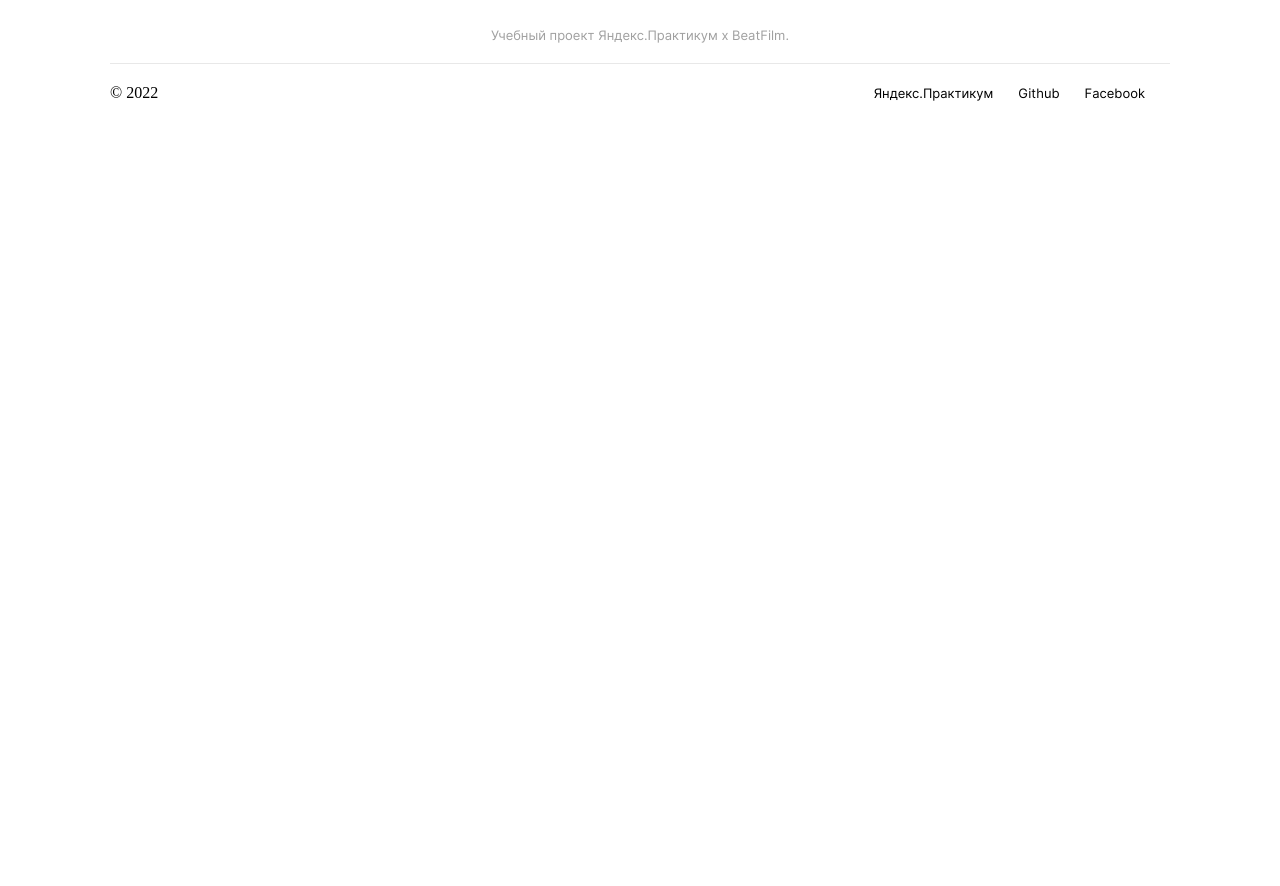
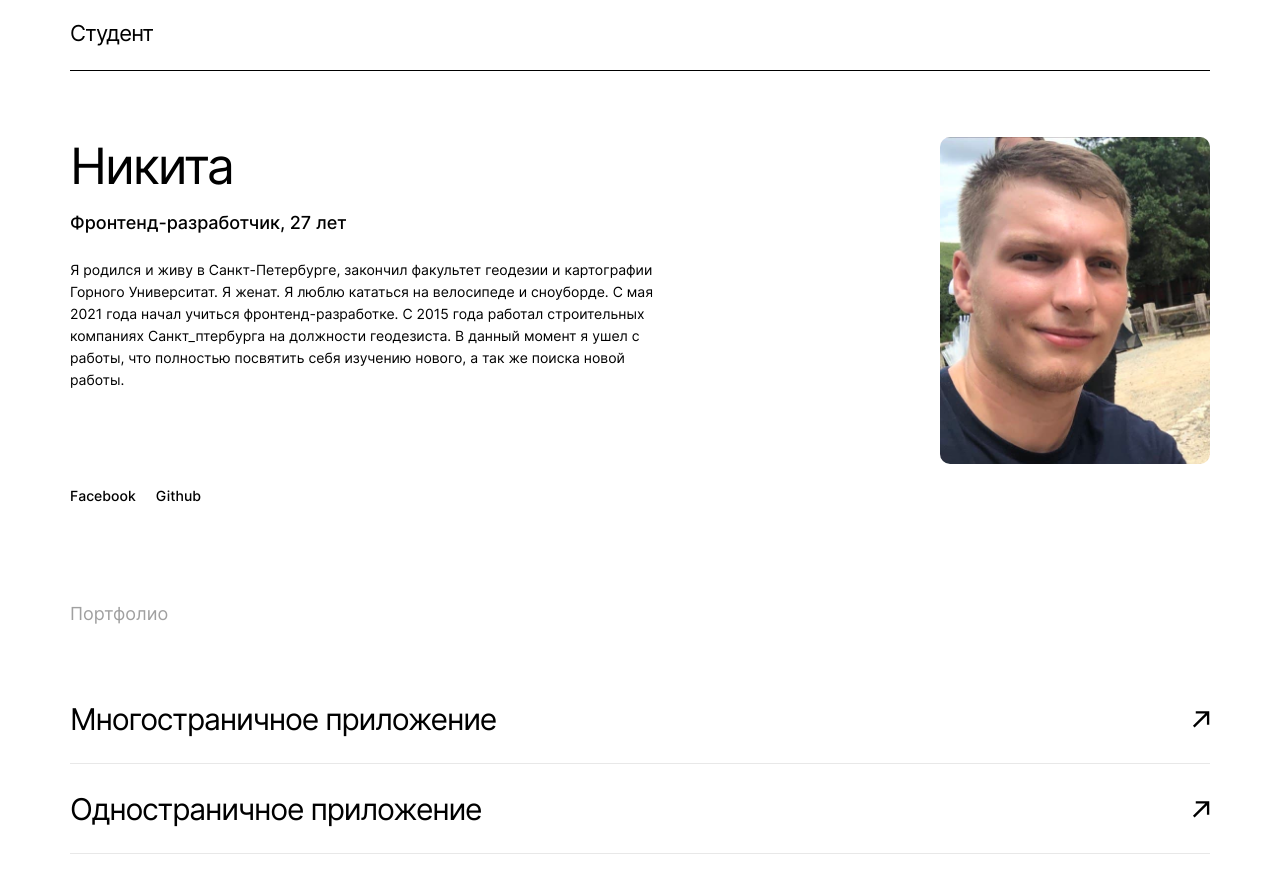
Before and after one commit to NIKIH449/movies-explorer-frontend, a React (Create React App) app: page / in a window 1280 px wide. Shown: the part 1900-2786 px from the top of the page. Before the commit the page ends 2022 px from the top, so only its background shows below. Built offline with nearby package versions, Linux system fonts and the light colour scheme.

Commit message:
feat: portfolio and  about-me sections

```diff
--- /dev/null
+++ b/src/components/AboutMe/AboutMe.css
@@ -0,0 +1,138 @@
+.about-me {
+  padding: 110px 70px 100px 70px;
+}
+
+.about-me__title {
+  font-family: Inter;
+  font-size: 22px;
+  line-height: 27px;
+  letter-spacing: -0.04em;
+  padding-bottom: 23px;
+  border-bottom: 1px solid black;
+  margin: 0;
+}
+
+.about-me__container {
+  padding-top: 66px;
+  display: flex;
+  justify-content: space-between;
+}
+.about-me__information {
+  max-width: 52.63%;
+}
+.about-me__name {
+  font-family: Inter;
+  font-size: 50px;
+  line-height: 58px;
+  letter-spacing: -0.04em;
+  margin: 0;
+  padding-bottom: 18px;
+}
+.about-me__position {
+  font-family: Inter;
+  font-weight: 500;
+  font-size: 18px;
+  line-height: 20px;
+  mix-blend-mode: normal;
+  margin: 0;
+  padding-bottom: 26px;
+}
+.about-me__bio {
+  font-family: Inter;
+  font-size: 14px;
+  line-height: 22px;
+  color: #000000;
+  mix-blend-mode: normal;
+  margin: 0;
+  padding-bottom: 96px;
+}
+.about-me__links {
+  font-family: Inter;
+  font-weight: 500;
+  font-size: 14px;
+  line-height: 17px;
+}
+.about-me__link {
+  margin: 0 20px 0 0;
+  text-decoration: none;
+  color: black;
+}
+.about-me__link:last-child {
+  margin: 0;
+}
+
+.about-me__link:hover {
+  text-decoration: underline;
+}
+
+.about-me__photo {
+  background-image: url('../../images/photo_2021-09-04_14-21-48.jpg');
+  width: 270px;
+  height: 327px;
+  background-size: cover;
+  border-radius: 10px;
+}
+
+@media screen and (max-width: 1023px) {
+  .about-me {
+    padding: 90px 50px;
+  }
+  .about-me__name {
+    font-size: 40px;
+    line-height: 40px;
+    padding-bottom: 18px;
+  }
+
+  .about-me__bio {
+    font-size: 12px;
+    line-height: 18px;
+    padding-bottom: 87px;
+  }
+  .about-me__position {
+    font-size: 12px;
+    line-height: 18px;
+    padding-bottom: 20px;
+  }
+  .about-me__photo {
+    width: 255px;
+    height: 307px;
+  }
+}
+
+@media screen and (max-width: 767px) {
+  .about-me {
+    padding: 70px 0;
+  }
+  .about-me__container {
+    flex-direction: column-reverse;
+    width: 100%;
+    margin: 0 auto;
+    align-items: center;
+  }
+  .about-me__title {
+    font-size: 18px;
+    line-height: 22px;
+    padding-bottom: 60px;
+  }
+  .about-me__name {
+    font-size: 30px;
+    line-height: 36px;
+    padding: 40px 0 20px 0;
+  }
+
+  .about-me__bio {
+    font-size: 12px;
+    line-height: 18px;
+    padding-bottom: 40px;
+  }
+  .about-me__position {
+    padding-bottom: 20px;
+  }
+  .about-me__photo {
+    width: 292px;
+    height: 352px;
+  }
+  .about-me__information {
+    max-width: 100%;
+  }
+}
--- /dev/null
+++ b/src/components/AboutMe/AboutMe.jsx
@@ -0,0 +1,43 @@
+import React from 'react';
+import './AboutMe.css';
+function AboutMe() {
+  return (
+    <section className="about-me">
+      <p className="about-me__title">Cтудент</p>
+      <div className="about-me__container">
+        <div className="about-me__information">
+          <p className="about-me__name">Никита</p>
+          <p className="about-me__position">Фронтенд-разработчик, 27 лет</p>
+          <p className="about-me__bio">
+            Я родился и живу в Cанкт-Петербурге, закончил факультет геодезии и
+            картографии Горного Университат. Я женат. Я люблю кататься на
+            велосипеде и сноуборде. С мая 2021 года начал учиться
+            фронтенд-разработке. С 2015 года работал строительных компаниях
+            Санкт_птербурга на должности геодезиста. В данный момент я ушел с
+            работы, что полностью посвятить себя изучению нового, а так же
+            поиска новой работы.
+          </p>
+          <div className="about-me__links">
+            <a
+              className="about-me__link"
+              href="https://www.facebook.com/profile.php?id=100001510245328"
+              target="_blank"
+            >
+              Facebook
+            </a>
+            <a
+              className="about-me__link"
+              href="https://github.com/NIKIH449"
+              target="_blank"
+            >
+              Github
+            </a>
+          </div>
+        </div>
+        <div className="about-me__photo"></div>
+      </div>
+    </section>
+  );
+}
+
+export default AboutMe;
--- a/src/components/App/App.css
+++ b/src/components/App/App.css
@@ -2,14 +2,8 @@
   background-color: #ffffff;
   max-width: 100%;
   height: 100vh;
-  padding: 0 40px;
 }
 
-@media screen and (max-width: 1023px) {
-  .page {
-    padding: 0 20px;
-  }
-}
 
 @media screen and (max-width: 767px) {
   .page {
--- a/src/components/Footer/Footer.css
+++ b/src/components/Footer/Footer.css
@@ -37,14 +37,24 @@
   color: black;
   margin: 0 25px 0 0;
 }
-
+.footer__link:hover {
+  text-decoration: underline;
+}
 .footer__link:last-child {
   margin: 0;
 }
 .footer__date-mobile {
   display: none;
 }
+@media screen and (max-width: 1023px) {
+  .footer {
+    padding: 80px 30px 20px 30px;
+  }
+}
 @media screen and (max-width: 767px) {
+  .footer {
+    padding: 80px 10px 10px 10px;
+  }
   .footer__container {
     padding-top: 30px;
     flex-direction: column;
@@ -57,6 +67,7 @@
   .footer__link {
     margin: 0 0 12px 0;
   }
+
   .footer__date {
     display: none;
   }
--- a/src/components/Header/Header.css
+++ b/src/components/Header/Header.css
@@ -1,5 +1,5 @@
 .header {
-  padding: 18px 30px 38px 30px;
+  padding: 18px 70px 38px 70px;
   display: flex;
 }
 
@@ -44,7 +44,7 @@
 
 @media screen and (max-width: 1023px) {
   .header {
-    padding: 21px 30px 41px 21px;
+    padding: 21px 30px 41px 30px;
   }
   .header__mobile-menu-button {
     background-image: url('../../images/menu-mobile-icon.svg');
--- a/src/components/Main/Main.jsx
+++ b/src/components/Main/Main.jsx
@@ -1,19 +1,19 @@
 import React from 'react';
+import AboutMe from '../AboutMe/AboutMe';
 import AboutProject from '../AboutProject/AboutProject';
 import NavTab from '../NavTab/NavTab';
+import Portfolio from '../Portfolio/Portfolio';
 import Promo from '../Promo/Promo';
 import Techs from '../Techs/Techs';
 import './Main.css';
 function Main() {
   return (
     <>
-      <Promo>
-        <NavTab title="О проекте" />
-        <NavTab title="Технологии" />
-        <NavTab title="Студент" />
-      </Promo>
+      <Promo />
       <AboutProject />
       <Techs />
+      <AboutMe />
+      <Portfolio />
     </>
   );
 }
--- /dev/null
+++ b/src/components/Portfolio/Portfolio.css
@@ -0,0 +1,66 @@
+.portfolio {
+  padding: 0 70px 125px 70px;
+}
+.portfolio__title {
+  font-family: Inter;
+  font-size: 18px;
+  line-height: 20px;
+  color: #a0a0a0;
+  mix-blend-mode: normal;
+  padding-bottom: 50px;
+  margin: 0;
+}
+.portfolio__list {
+  font-family: Inter;
+  font-size: 30px;
+  line-height: 50px;
+  letter-spacing: -0.04em;
+  list-style: none;
+  padding: 0;
+  margin: 0;
+}
+.portfolio__item {
+  border-bottom: 1px solid #e8e8e8;
+  padding-bottom: 19px;
+  margin-top: 20px;
+  display: flex;
+  justify-content: space-between;
+}
+
+.portfolio__link {
+  text-decoration: none;
+  color: black;
+}
+.portfolio__link:hover {
+  text-decoration: underline;
+}
+.portfolio__arrow {
+  background-image: url('../../images/arrow.svg');
+  width: 18px;
+  background-repeat: no-repeat;
+  background-size: contain;
+  background-position: center;
+  cursor: pointer;
+}
+
+@media screen and (max-width: 1023px) {
+  .portfolio {
+    padding: 0 50px 90px 50px;
+  }
+  .portfolio__list {
+    font-size: 28px;
+  }
+}
+
+@media screen and (max-width: 767px) {
+  .portfolio {
+    padding: 0 0 70px 0;
+  }
+  .portfolio__list {
+    font-size: 18px;
+    line-height: 28px;
+  }
+  .portfolio__title {
+    font-size: 14px;
+  }
+}
--- /dev/null
+++ b/src/components/Portfolio/Portfolio.jsx
@@ -0,0 +1,55 @@
+import React from 'react';
+import './Portfolio.css';
+function Portfolio() {
+  return (
+    <section className="portfolio">
+      <p className="portfolio__title">Портфолио</p>
+      <ul className="portfolio__list">
+        <li className="portfolio__item">
+          <a
+            href="https://github.com/NIKIH449/react-burger"
+            target="_blank"
+            className="portfolio__link"
+          >
+            Многостраничное приложение
+          </a>
+          <a
+            href="https://github.com/NIKIH449/react-burger"
+            target="_blank"
+            className="portfolio__arrow"
+          ></a>
+        </li>
+        <li className="portfolio__item">
+          <a
+            href="https://github.com/NIKIH449/react-mesto-api-full"
+            target="_blank"
+            className="portfolio__link"
+          >
+            Одностраничное приложение
+          </a>
+          <a
+            href="https://github.com/NIKIH449/react-mesto-api-full"
+            target="_blank"
+            className="portfolio__arrow"
+          ></a>
+        </li>
+        <li className="portfolio__item">
+          <a
+            href="https://github.com/NIKIH449/planet-site-fact-react"
+            target="_blank"
+            className="portfolio__link"
+          >
+            Адаптивное сайт
+          </a>
+          <a
+            target="_blank"
+            href="https://github.com/NIKIH449/planet-site-fact-react"
+            className="portfolio__arrow"
+          ></a>
+        </li>
+      </ul>
+    </section>
+  );
+}
+
+export default Portfolio;
--- a/src/components/Promo/Promo.css
+++ b/src/components/Promo/Promo.css
@@ -7,6 +7,7 @@
   align-items: center;
   flex-direction: column;
   justify-content: space-between;
+  margin: 0 40px;
 }
 
 .promo__title {
@@ -32,6 +33,7 @@
 @media screen and (max-width: 1023px) {
   .promo {
     min-height: 834px;
+    margin: 0 20px;
   }
   .promo__title {
     margin-top: 350px;
@@ -44,6 +46,7 @@
 @media screen and (max-width: 767px) {
   .promo {
     min-height: 586px;
+    margin: 0;
   }
   .promo__title {
     margin-top: 220px;
--- a/src/components/Promo/Promo.jsx
+++ b/src/components/Promo/Promo.jsx
@@ -1,4 +1,5 @@
 import React from 'react';
+import NavTab from '../NavTab/NavTab';
 import './Promo.css';
 function Promo({ children }) {
   return (
@@ -6,7 +7,11 @@ function Promo({ children }) {
       <h1 className="promo__title">
         Учебный проект студента факультета Веб-разработки.
       </h1>
-      <nav className="promo__navigation">{children}</nav>
+      <nav className="promo__navigation">
+        <NavTab title="О проекте" />
+        <NavTab title="Технологии" />
+        <NavTab title="Студент" />
+      </nav>
     </section>
   );
 }
```
Also changed, not shown: src/components/AboutProject/AboutProject.css (+6 -2 lines), src/images/arrow.svg (added), src/images/photo_2021-09-04_14-21-48.jpg (added).
